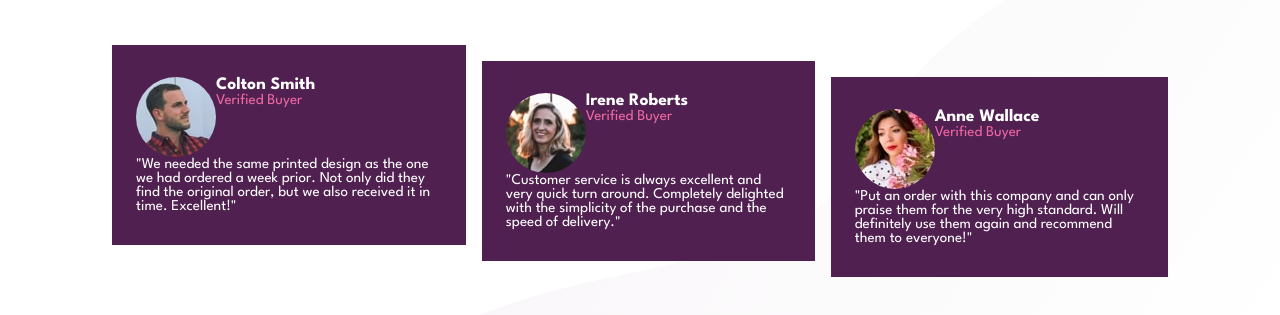
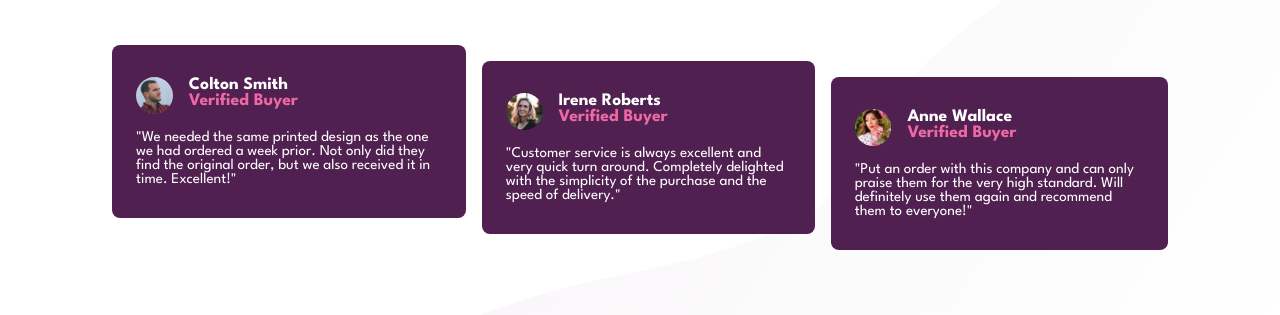
Before and after one commit to CoroWright/social-proof-section, a plain HTML site: page index.html in a window 1280 px wide. Shown: the part 265-580 px from the top of the page. Drawn offline with Linux system fonts and the light colour scheme.

Commit message:
added border-radius to review, rating & img

```diff
--- a/index.html
+++ b/index.html
@@ -76,15 +76,15 @@
   <section>
     <div class="container-3 [ COMPOSITION | container-3-flex container-3-margin ]">
 
-        <div class="review-1 [ COMPOSITION | review-padding ] [ UTILITY | review-bgcolor ]">
+        <div class="review-1 [ COMPOSITION | review-padding ] [ UTILITY | review-bgcolor review-border ]">
 
-          <div class="buyer-review [ COMPOSITION | review-flex ]">
+          <div class="buyer-info [ COMPOSITION | review-flex ]">
             <img class="profile-pic [ UTILITY | review-border-radius-img ]" src="images/image-colton.jpg" alt="profile pic of colton">
             <div>
-              <h3 class="name [UTILITY | review-color-name ]">
+              <h3 class="name [ UTILITY | review-color-name ]">
                 Colton Smith
               </h3>
-              <p class="customer [UTILITY | review-color-h ]">Verified Buyer</p>
+              <h3 class="customer [ UTILITY | review-color-h ]">Verified Buyer</h3>
             </div>
           </div>
 
@@ -95,7 +95,7 @@
           </p>
         </div>
 
-        <div class="review-2 [ COMPOSITION | review-3-left-margin review-padding review-second ] [ UTILITY | review-bgcolor ]">
+        <div class="review-2 [ COMPOSITION | review-3-left-margin review-padding review-second ] [ UTILITY | review-bgcolor review-border ]">
 
           <div class="buyer-info [ COMPOSITION | review-flex ]">
             <img class="profile-pic [ UTILITY | review-border-radius-img ]" src="images/image-irene.jpg" alt="">
@@ -103,7 +103,7 @@
               <h3 class="name [ UTILITY | review-color-name ]">
                 Irene Roberts
               </h3>
-              <p class="customer [ Composition | review-color-h ]">Verified Buyer</p>
+              <h3 class="customer [ Composition | review-color-h ]">Verified Buyer</h3>
             </div>
           </div>
 
@@ -113,13 +113,13 @@
           </p>
         </div>
 
-        <div class="review-3 [ COMPOSITION | review-3-left-margin review-padding review-last ] [ UTILITY | review-bgcolor ]">
+        <div class="review-3 [ COMPOSITION | review-3-left-margin review-padding review-last ] [ UTILITY | review-bgcolor review-border ]">
 
           <div class="buyer-info [ COMPOSITION | review-flex ]">
             <img class="profile-pic [ UTILITY | review-border-radius-img ]" src="images/image-anne.jpg" alt="">
             <div>
               <h3 class="name [UTILITY | review-color-name ]">Anne Wallace</h3>
-              <p class="customer [ UTILITY | review-color-h ]">Verified Buyer</p>
+              <h3 class="customer [ UTILITY | review-color-h ]">Verified Buyer</h3>
             </div>
           </div>
 
--- a/style.css
+++ b/style.css
@@ -18,10 +18,6 @@ body {
     background-image: url(images/bg-pattern-bottom-desktop.svg);
     background-repeat: no-repeat;
     background-position: top 20vh right 0vw;
-}
-
-.img-height {
-    height: 100%;
 }
 
 main {
@@ -82,6 +78,14 @@ img {
     margin-top: 3rem;
 }
 
+.container-3 p {
+    margin-top: 1rem;
+}
+
+.buyer-info {
+    gap: 1rem;
+}
+
 .review-flex {
     display: flex;
 }
@@ -116,11 +120,15 @@ img {
 }
 
 .starratings-border-radius {
-    border-radius: .7rem;
+    border-radius: .5rem;
 }
 
 .starratings-textalign {
     text-align: center;
+}
+
+.container-3 img {
+    height: 2.3rem;
 }
 
 .review-bgcolor {
@@ -139,6 +147,10 @@ img {
     color: var(--White);
 }
 
+.review-border {
+    border-radius: .5rem;
+}
+
 .review-border-radius-img {
     border-radius: 3rem;
 }
```
